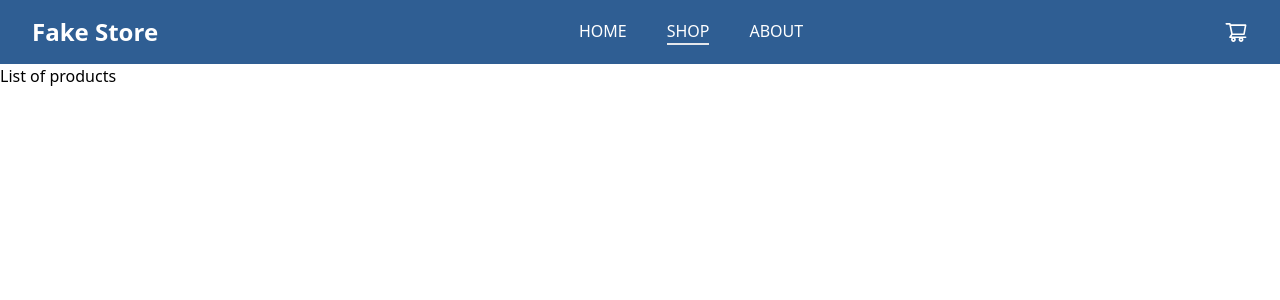
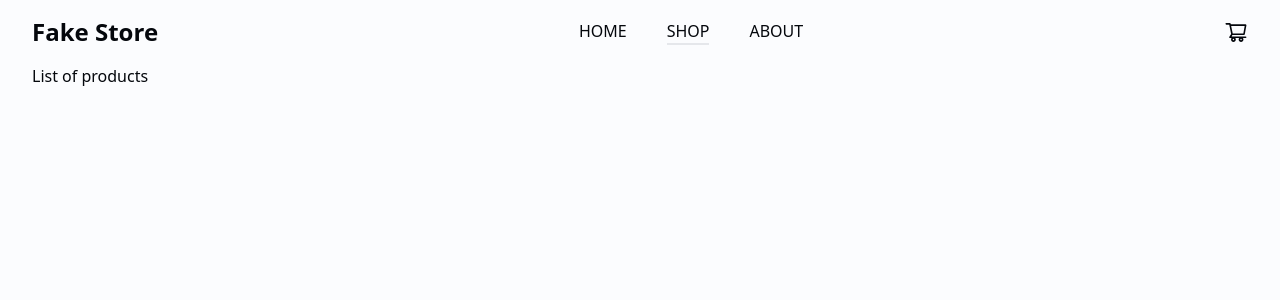
Before and after one commit to Sanjero20/shopping-cart, a Next.js app: page /shop in a window 1280 px wide. Shown: the top 300 px of the page. Built offline with nearby package versions, Linux system fonts and the light colour scheme.

Commit message:
Remove theme colors

```diff
--- a/app/layout.tsx
+++ b/app/layout.tsx
@@ -13,9 +13,9 @@ export default function RootLayout({
 }) {
   return (
     <html lang="en">
-      <body>
+      <body className="bg-background text-text">
         <MainNav />
-        {children}
+        <main className="container">{children}</main>
       </body>
     </html>
   );
--- a/components/main-nav.tsx
+++ b/components/main-nav.tsx
@@ -4,7 +4,7 @@ import { AiOutlineShoppingCart } from 'react-icons/ai';
 
 function MainNav() {
   return (
-    <header className="h-16 w-full bg-primary text-white">
+    <header className="h-16 w-full">
       <div className="container flex h-full items-center justify-between">
         <h1 className="text-2xl font-bold">Fake Store</h1>
 
--- a/tailwind.config.js
+++ b/tailwind.config.js
@@ -19,9 +19,6 @@ module.exports = {
       colors: {
         text: '#04070c',
         background: '#fbfcfe',
-        primary: '#2f5e93',
-        secondary: '#b1c5ec',
-        accent: '#31629b',
       },
       keyframes: {
         'accordion-down': {
```
